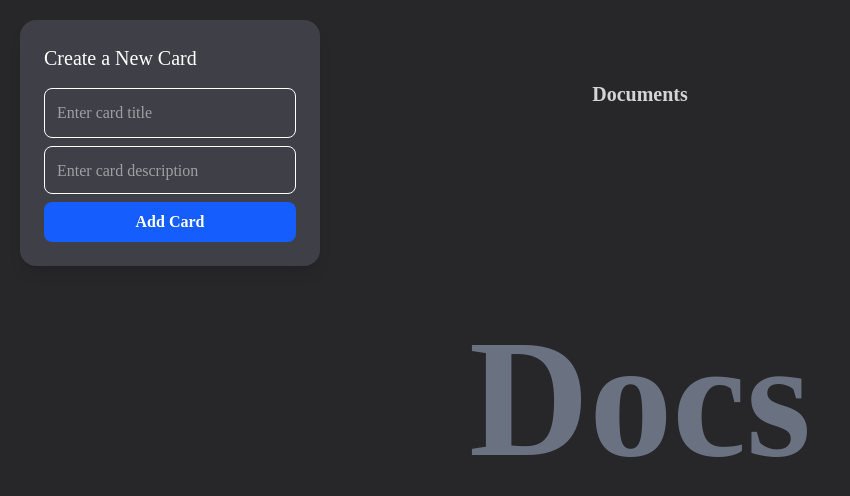
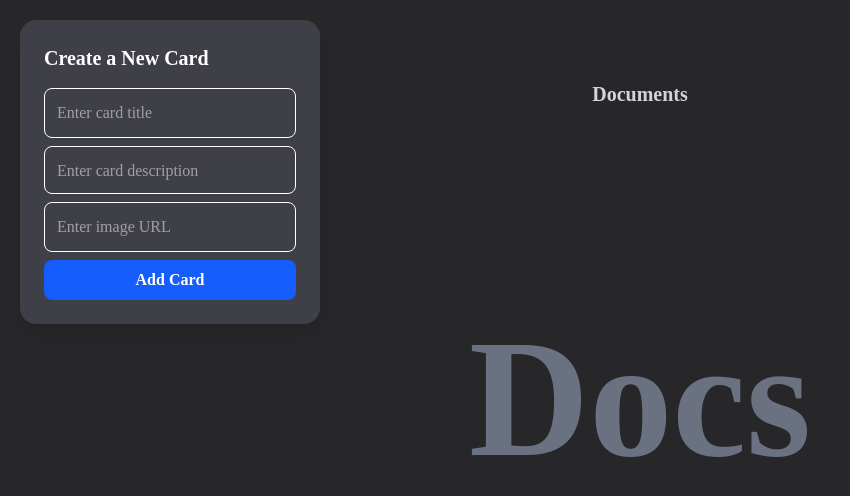
Before and after one commit to Divyansh89-dutta/doc-app-react, a React (Vite) app: page / in a window 1280 px wide. Shown: the top 496 px of the page, without its empty margins (0-850 px from the left). Built offline with nearby package versions, Linux system fonts and the light colour scheme.

Commit message:
Enhance Cards component to include image URL input and update edit functionality

```diff
--- a/src/components/Cards.jsx
+++ b/src/components/Cards.jsx
@@ -8,6 +8,7 @@ function Cards({ data, reference, onDelete, onEdit }) {
   const [isEditing, setIsEditing] = useState(false);
   const [title, setTitle] = useState(data.title);
   const [desc, setDesc] = useState(data.desc);
+  const [img, setImg] = useState(data.img);
 
   const downloadText = () => {
     const content = `Title: ${data.title}\nDescription: ${data.desc}`;
@@ -24,7 +25,7 @@ function Cards({ data, reference, onDelete, onEdit }) {
 
   const handleSave = () => {
     setIsEditing(false);
-    onEdit(title, desc);
+    onEdit(title, desc, img);
   };
 
   return (
@@ -49,6 +50,12 @@ function Cards({ data, reference, onDelete, onEdit }) {
             value={desc}
             onChange={(e) => setDesc(e.target.value)}
           />
+          <input
+            className="w-full text-sm bg-transparent border border-gray-500 outline-none mt-3 lg:p-2 rounded-md"
+            placeholder="Enter image URL"
+            value={img}
+            onChange={(e) => setImg(e.target.value)}
+          />
           <button
             onClick={handleSave}
             className="bg-green-500 hover:bg-green-600 text-white px-4 py-1 rounded-md lg:mt-3 transition"
@@ -58,6 +65,7 @@ function Cards({ data, reference, onDelete, onEdit }) {
         </>
       ) : (
         <>
+          {img && <img src={img} alt="Card Image" className="w-full h-32 object-cover rounded-md mt-3" />}
           <h3 className="text-lg font-bold mt-4">{data.title}</h3>
           <p className="text-sm text-gray-300 mt-2 font-medium">{data.desc}</p>
         </>
--- a/src/components/Forground.jsx
+++ b/src/components/Forground.jsx
@@ -15,12 +15,14 @@ function Foreground() {
   const addCard = () => {
     const title = document.getElementById('cardTitle').value;
     const desc = document.getElementById('cardText').value;
+    const img = document.getElementById('cardImg').value; // Get the image URL
     if (!title.trim() || !desc.trim()) return;
     const newData = [
       ...data,
       {
         title,
         desc,
+        img,
         filesize: '.9mb',
         close: false,
       },
@@ -28,6 +30,7 @@ function Foreground() {
     setData(newData);
     document.getElementById('cardTitle').value = '';
     document.getElementById('cardText').value = '';
+    document.getElementById('cardImg').value = ''; // Clear the image input
   };
 
   const deleteCard = (index) => {
@@ -35,32 +38,38 @@ function Foreground() {
     setData(newData);
   };
 
-  const editCard = (index, title, desc) => {
+  const editCard = (index, title, desc, img) => {
     const newData = [...data];
-    newData[index] = { ...newData[index], title, desc };
+    newData[index] = { ...newData[index], title, desc, img };
     setData(newData);
   };
 
   return (
-    <div ref={ref} className='fixed top-0 left-0 z-[3] w-full h-full flex flex-col gap-5 p-5'>
+    <div ref={ref} className="fixed top-0 left-0 z-[3] w-full h-full flex flex-col gap-5 p-5">
       {/* Input Section */}
-      <div className='bg-zinc-700 text-white shadow-lg rounded-2xl p-6 w-full lg:w-75'>
-        <h2 className='text-xl font-semibol mb-4'>Create a New Card</h2>
-        <div className='flex flex-col gap-2'>
+      <div className="bg-zinc-700 text-white shadow-lg rounded-2xl p-6 w-full lg:w-75">
+        <h2 className="text-xl font-semibold mb-4">Create a New Card</h2>
+        <div className="flex flex-col gap-2">
           <input
-            type='text'
-            placeholder='Enter card title'
-            id='cardTitle'
-            className='border p-3 rounded-lg focus:outline-none focus:ring-2 focus:ring-blue-500'
+            type="text"
+            placeholder="Enter card title"
+            id="cardTitle"
+            className="border p-3 rounded-lg focus:outline-none focus:ring-2 focus:ring-blue-500"
           />
           <textarea
-            placeholder='Enter card description'
-            id='cardText'
-            className='border p-3 rounded-lg h-12 resize-none focus:outline-none focus:ring-2 focus:ring-blue-500'
+            placeholder="Enter card description"
+            id="cardText"
+            className="border p-3 rounded-lg h-12 resize-none focus:outline-none focus:ring-2 focus:ring-blue-500"
           ></textarea>
+          <input
+            type="text"
+            placeholder="Enter image URL"
+            id="cardImg"
+            className="border p-3 rounded-lg focus:outline-none focus:ring-2 focus:ring-blue-500"
+          />
           <button
             onClick={addCard}
-            className='bg-blue-600 text-white font-semibold px-5 py-2 rounded-lg hover:bg-blue-700 transition-all'
+            className="bg-blue-600 text-white font-semibold px-5 py-2 rounded-lg hover:bg-blue-700 transition-all"
           >
             Add Card
           </button>
@@ -68,9 +77,15 @@ function Foreground() {
       </div>
 
       {/* Cards Section */}
-      <div className='flex gap-5 flex-wrap'>
+      <div className="flex lg:flex gap-5 lg:flex-wrap">
         {data.map((item, index) => (
-          <Cards key={index} data={item} reference={ref} onDelete={() => deleteCard(index)} onEdit={(title, desc) => editCard(index, title, desc)} />
+          <Cards
+            key={index}
+            data={item}
+            reference={ref}
+            onDelete={() => deleteCard(index)}
+            onEdit={(title, desc, img) => editCard(index, title, desc, img)}
+          />
         ))}
       </div>
     </div>
```
